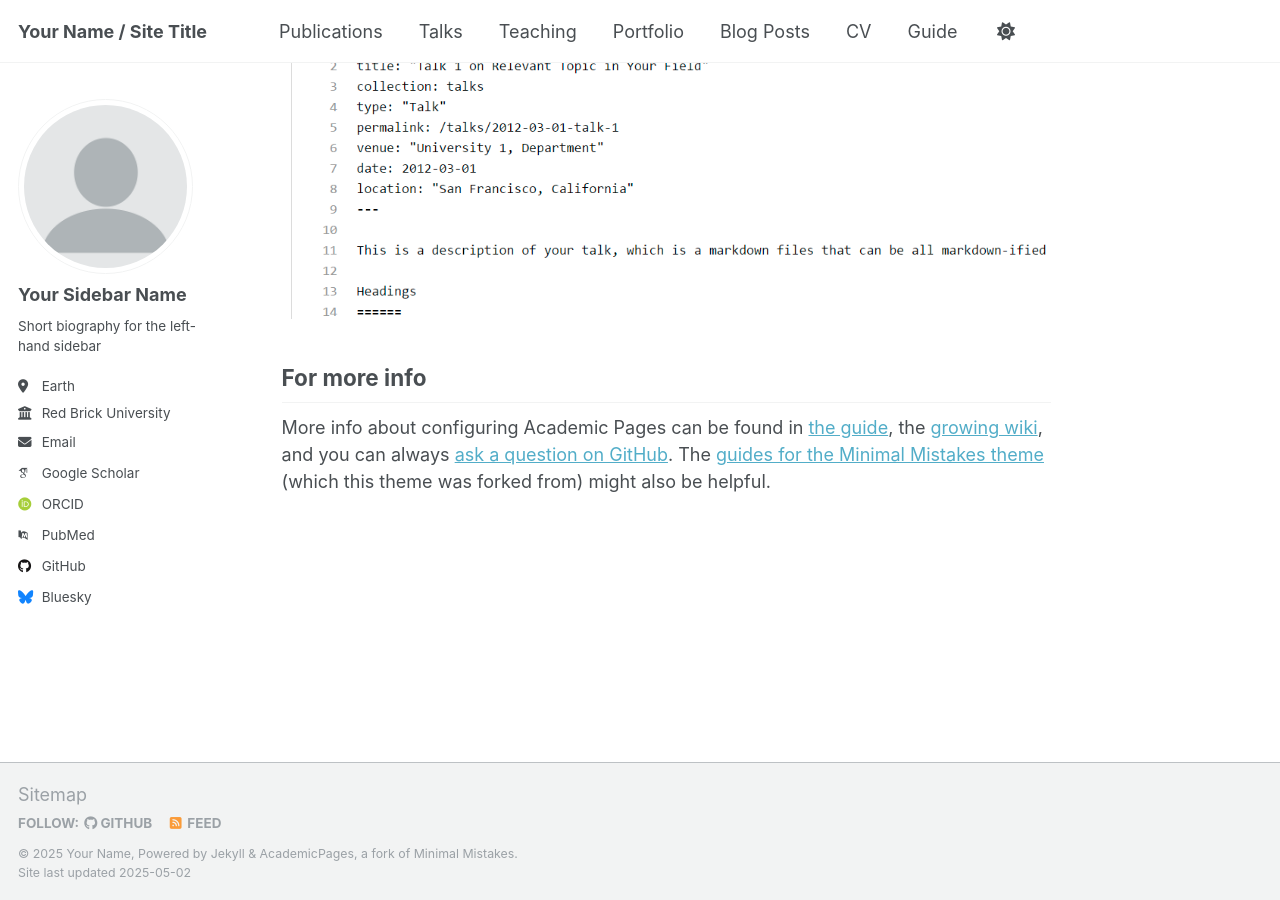
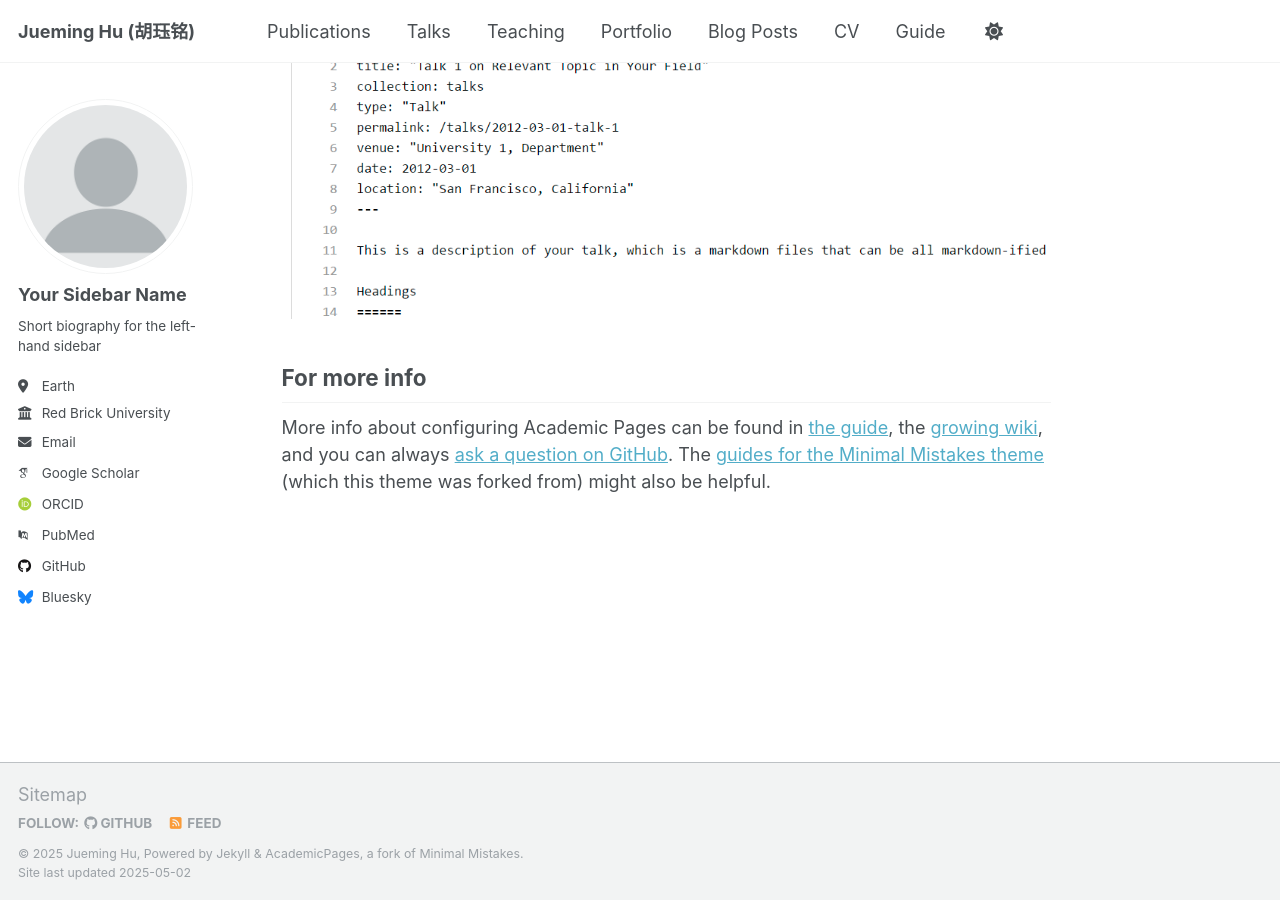
Before and after one commit to Jueming6/Jueming6.github.io, a Jekyll site: the page built from _pages/about.md, in a window 1280 px wide and 900 px high, scrolled down 2636 px. Built offline with Jekyll 4.4.1, drawn with Linux system fonts in a browser that asks for light colours; some web fonts are replaced.

Commit message:
Update _config.yml

```diff
--- a/_config.yml
+++ b/_config.yml
@@ -9,13 +9,13 @@
 # Basic Site Settings
 locale                   : "en-US"
 site_theme               : "default"
-title                    : "Your Name / Site Title"
+title                    : "Jueming Hu (胡珏铭)"
 title_separator          : "-"
-name                     : &name "Your Name"
-description              : &description "personal description"
-url                      : https://academicpages.github.io # the base hostname & protocol for your site e.g. "https://[your GitHub username].github.io" or if you already have some other page hosted on Github then use "https://[your GitHub username].github.io/[Your Repo Name]"
+name                     : &name "Jueming Hu"
+description              : &description "Assistant Professor at University of North Dakota"
+url                      : https://jueming6.github.io # the base hostname & protocol for your site e.g. "https://[your GitHub username].github.io" or if you already have some other page hosted on Github then use "https://[your GitHub username].github.io/[Your Repo Name]"
 baseurl                  : "" # the subpath of your site, e.g. "/blog"
-repository               : "academicpages/academicpages.github.io"
+repository               : "Jueming6/Jueming6.github.io"
 
 # Site Author - The following control what appear as part of the author content on the side bar.
 #               If a field is blank the icon and link will not appear, otherwise it will be shown.
```
